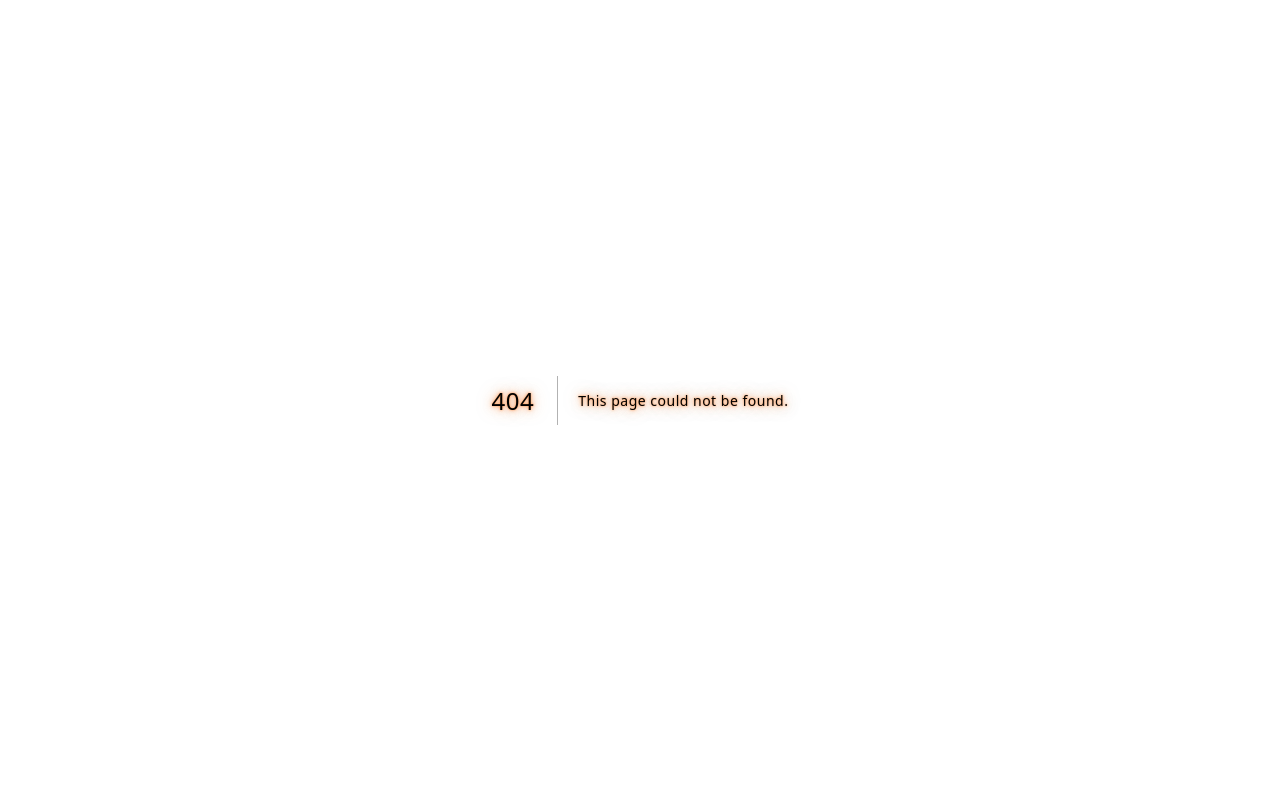
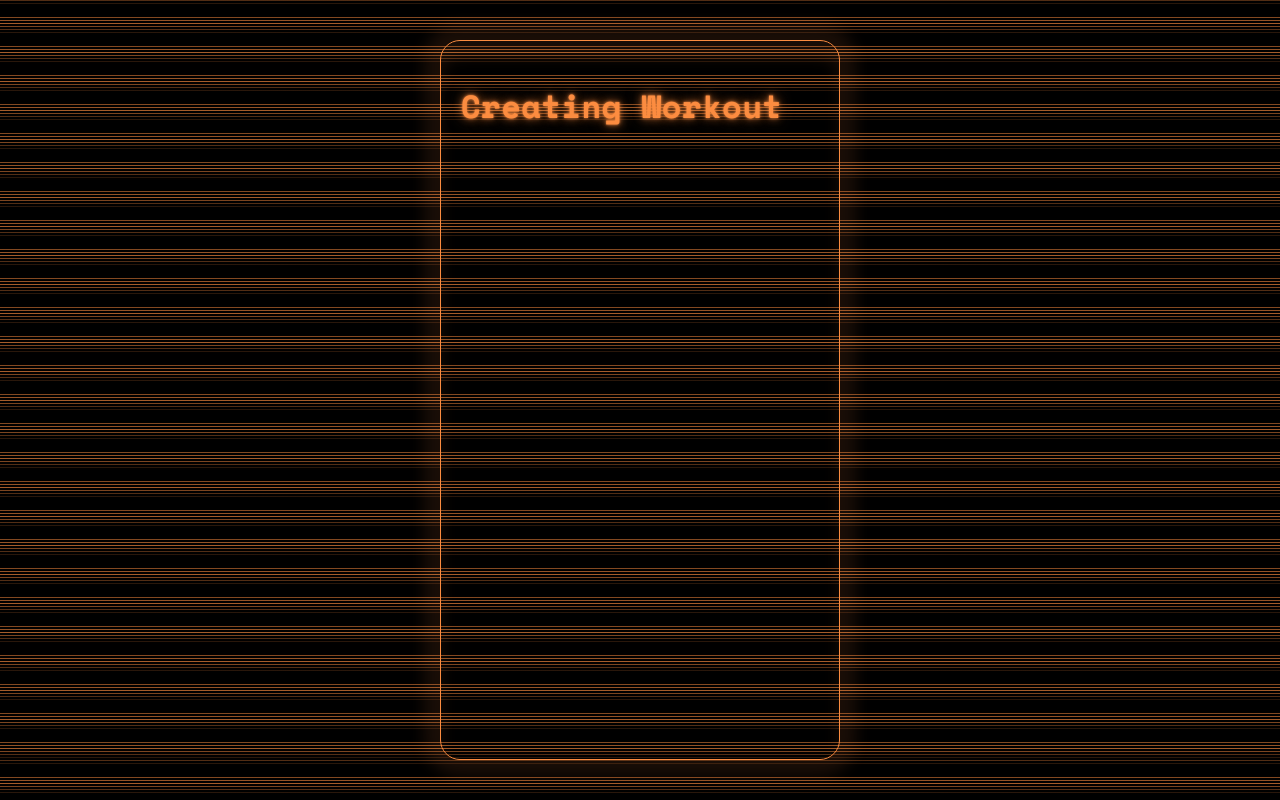
Before and after one commit to jakobm101/capstone-atomicworkouts, a Next.js app: page /workouts/create in a window 1280 px wide. Before the commit this address had no page. Built offline with nearby package versions, Linux system fonts and the light colour scheme.

Commit message:
scaffolding for workout form

```diff
--- /dev/null
+++ b/pages/workouts/create.jsx
@@ -0,0 +1,7 @@
+export default function WorkoutCreate() {
+  return (
+    <main>
+      <h1>Creating Workout</h1>
+    </main>
+  );
+}
--- a/pages/workouts/index.jsx
+++ b/pages/workouts/index.jsx
@@ -35,9 +35,7 @@ export default function WorkoutsPage() {
                 exercise.muscleGroups.map((muscleGroup) =>
                   muscleGroupsInWorkout.add(muscleGroup)
                 );
-                return (
-                  <li key={exercise._id}>{exercise.name}</li>
-                );
+                return <li key={exercise._id}>{exercise.name}</li>;
               })}
             </ul>
 
@@ -52,6 +50,7 @@ export default function WorkoutsPage() {
         );
       })}
       <Link href={`/`}>home</Link>
+      <Link href={`/workouts/create`}>add new workout</Link>
     </main>
   );
 }
```
